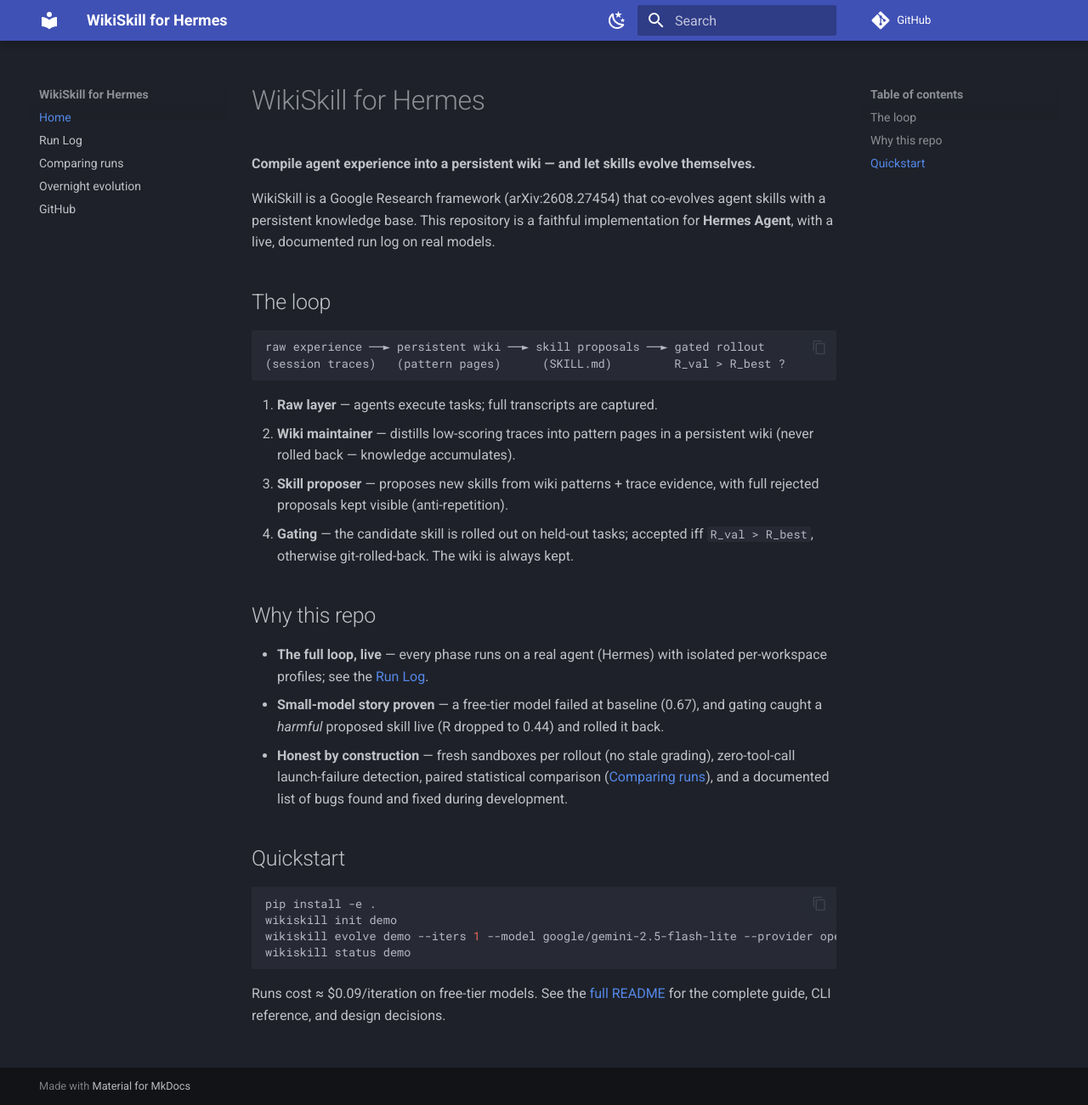
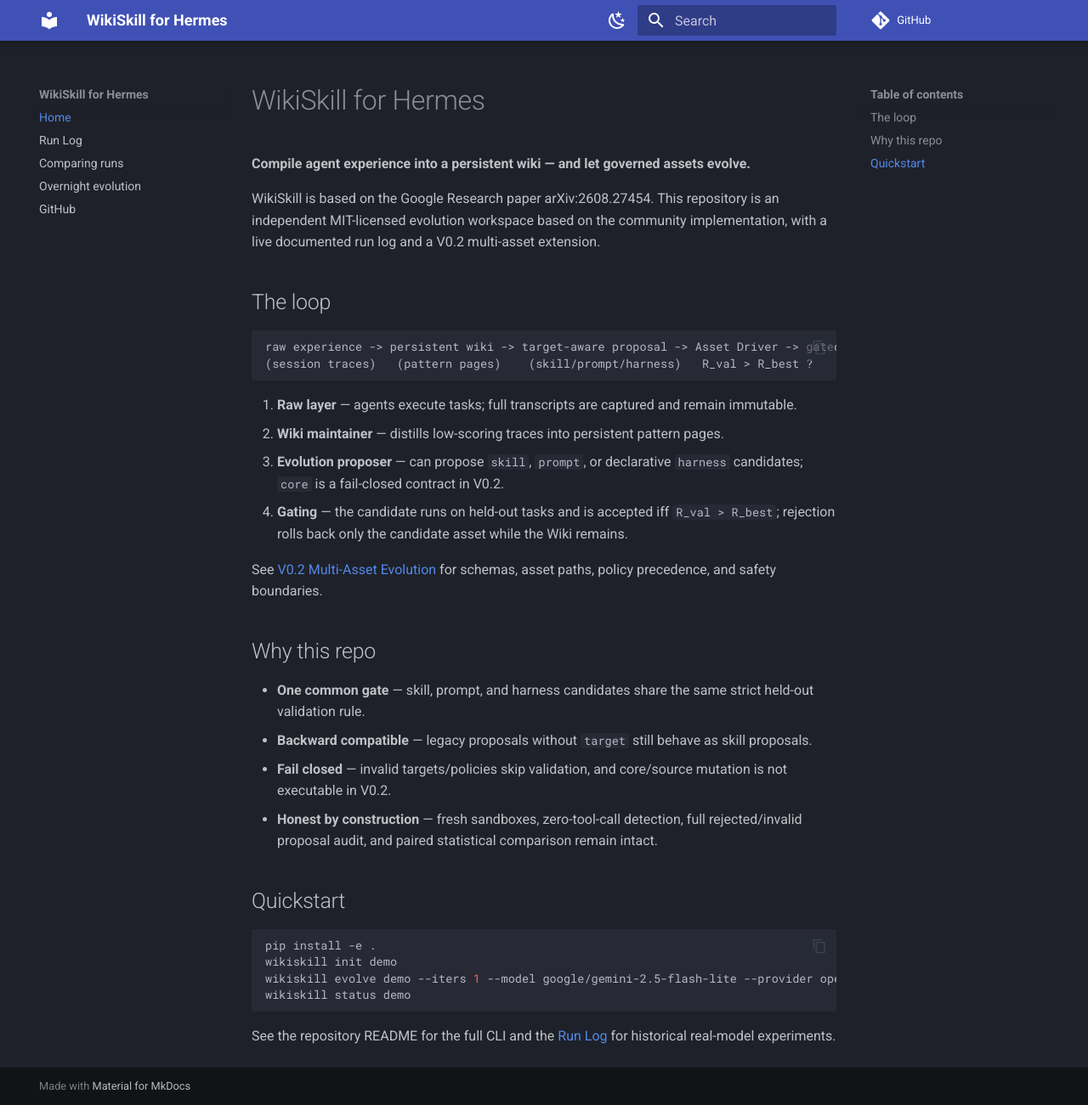
Before and after one commit to QuJindai/WikiSkill-Evolution, an MkDocs documentation site: the page built from docs/index.md, in a window 1280 px wide and 1301 px high. Shown: the whole window at 85% size. Built offline with MkDocs 1.6.1 and Material for MkDocs 9.7.7, drawn with Linux system fonts in a browser that asks for light colours; comment, search, counter and statistics services are not loaded.

Commit message:
docs: document v0.2 multi-asset evolution

````diff
--- a/docs/index.md
+++ b/docs/index.md
@@ -1,38 +1,29 @@
 # WikiSkill for Hermes
 
-**Compile agent experience into a persistent wiki — and let skills evolve themselves.**
+**Compile agent experience into a persistent wiki — and let governed assets evolve.**
 
-WikiSkill is a Google Research framework (arXiv:2608.27454) that co-evolves
-agent skills with a persistent knowledge base. This repository is a faithful
-implementation for **Hermes Agent**, with a live, documented run log on real
-models.
+WikiSkill is based on the Google Research paper arXiv:2608.27454. This repository is an independent MIT-licensed evolution workspace based on the community implementation, with a live documented run log and a V0.2 multi-asset extension.
 
 ## The loop
 
-```
-raw experience ──► persistent wiki ──► skill proposals ──► gated rollout
-(session traces)   (pattern pages)      (SKILL.md)         R_val > R_best ?
+```text
+raw experience -> persistent wiki -> target-aware proposal -> Asset Driver -> gated rollout
+(session traces)   (pattern pages)    (skill/prompt/harness)   R_val > R_best ?
 ```
 
-1. **Raw layer** — agents execute tasks; full transcripts are captured.
-2. **Wiki maintainer** — distills low-scoring traces into pattern pages in a
-   persistent wiki (never rolled back — knowledge accumulates).
-3. **Skill proposer** — proposes new skills from wiki patterns + trace
-   evidence, with full rejected proposals kept visible (anti-repetition).
-4. **Gating** — the candidate skill is rolled out on held-out tasks; accepted
-   iff `R_val > R_best`, otherwise git-rolled-back. The wiki is always kept.
+1. **Raw layer** — agents execute tasks; full transcripts are captured and remain immutable.
+2. **Wiki maintainer** — distills low-scoring traces into persistent pattern pages.
+3. **Evolution proposer** — can propose `skill`, `prompt`, or declarative `harness` candidates; `core` is a fail-closed contract in V0.2.
+4. **Gating** — the candidate runs on held-out tasks and is accepted iff `R_val > R_best`; rejection rolls back only the candidate asset while the Wiki remains.
+
+See [V0.2 Multi-Asset Evolution](V0.2-ASSET-DRIVERS.md) for schemas, asset paths, policy precedence, and safety boundaries.
 
 ## Why this repo
 
-- **The full loop, live** — every phase runs on a real agent (Hermes) with
-  isolated per-workspace profiles; see the [Run Log](RUNS.md).
-- **Small-model story proven** — a free-tier model failed at baseline (0.67),
-  and gating caught a *harmful* proposed skill live (R dropped to 0.44) and
-  rolled it back.
-- **Honest by construction** — fresh sandboxes per rollout (no stale grading),
-  zero-tool-call launch-failure detection, paired statistical comparison
-  ([Comparing runs](COMPARING.md)), and a documented list of bugs found and
-  fixed during development.
+- **One common gate** — skill, prompt, and harness candidates share the same strict held-out validation rule.
+- **Backward compatible** — legacy proposals without `target` still behave as skill proposals.
+- **Fail closed** — invalid targets/policies skip validation, and core/source mutation is not executable in V0.2.
+- **Honest by construction** — fresh sandboxes, zero-tool-call detection, full rejected/invalid proposal audit, and paired statistical comparison remain intact.
 
 ## Quickstart
 
@@ -43,4 +34,4 @@ wikiskill evolve demo --iters 1 --model google/gemini-2.5-flash-lite --provider
 wikiskill status demo
 ```
 
-Runs cost ≈ $0.09/iteration on free-tier models. See the [full README](https://github.com/ashutoshsinghpr7/wikiskill#readme) for the complete guide, CLI reference, and design decisions.
+See the repository README for the full CLI and the [Run Log](RUNS.md) for historical real-model experiments.
````
